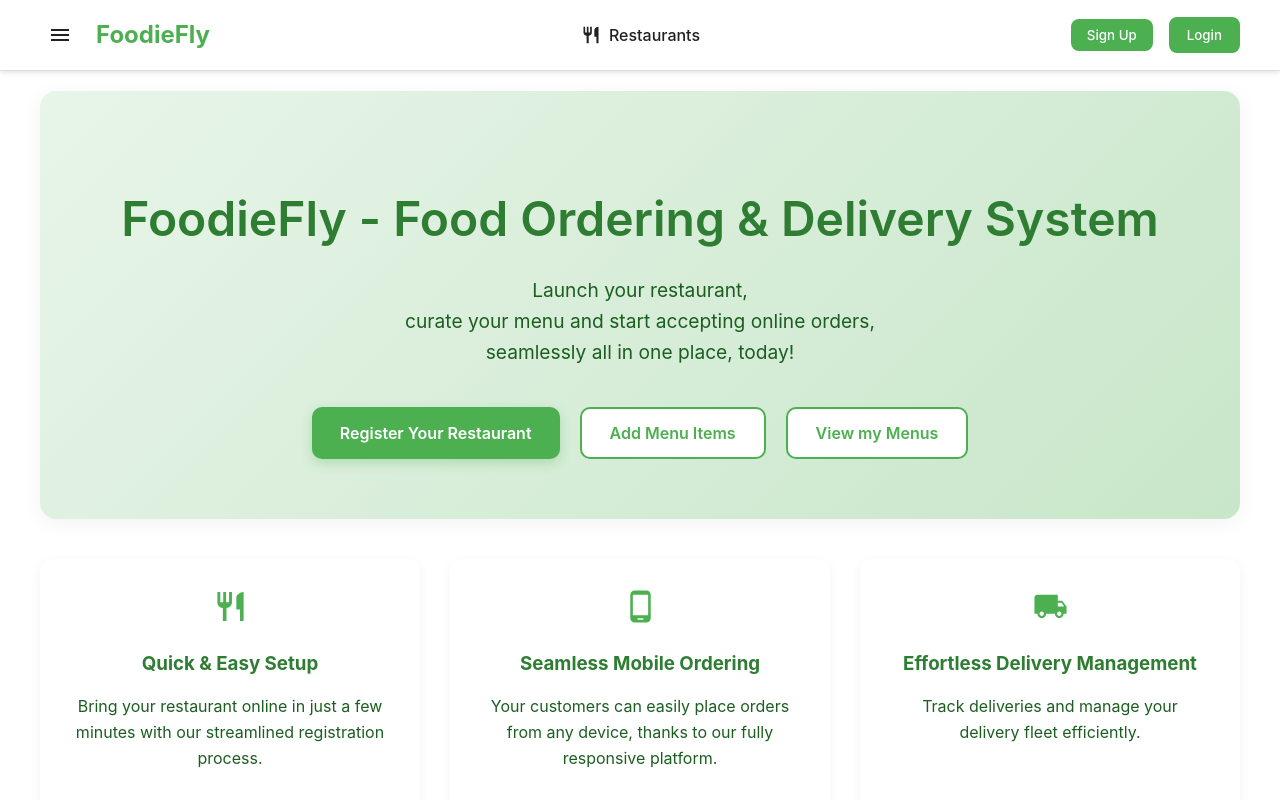
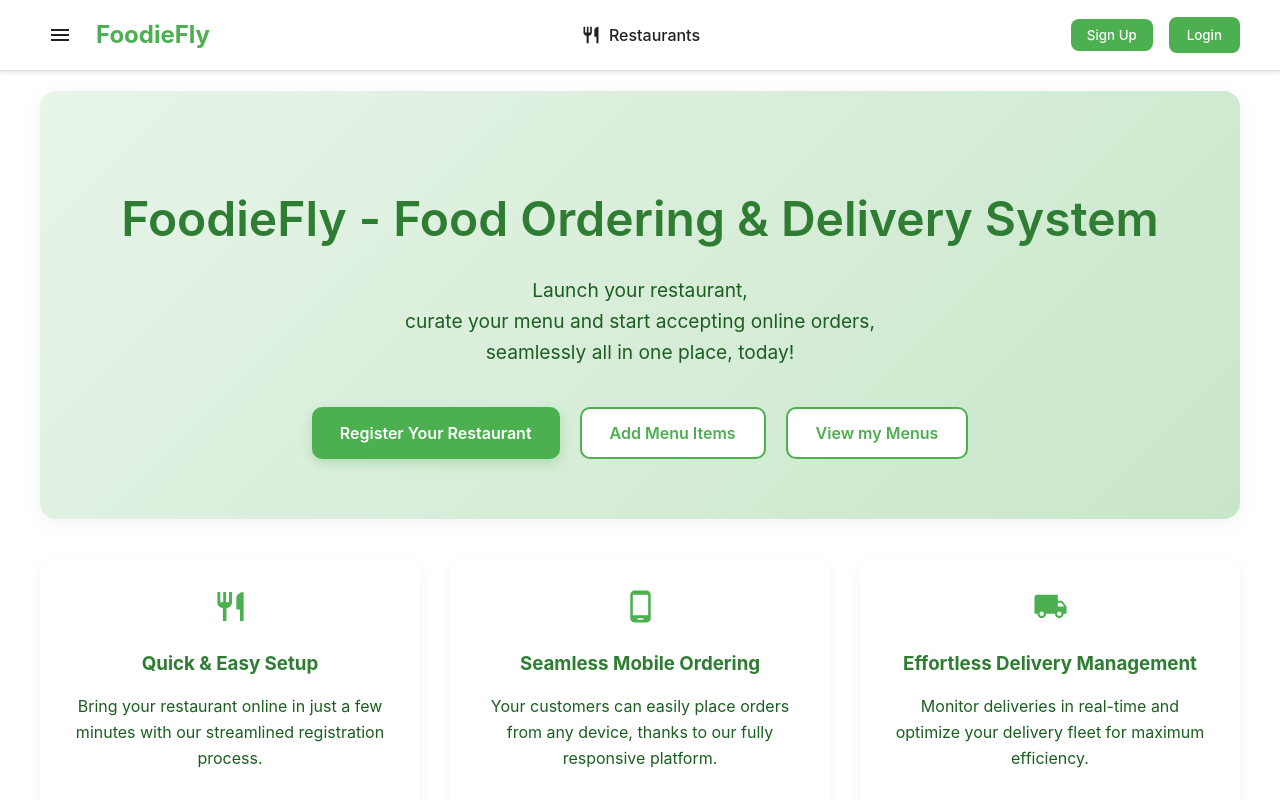
Before and after one commit to JordanCJ7/FoodieFly, a React (Create React App) app in the folder frontend/: page /restaurant-home in a window 1280 px wide. Shown: the top 800 px of the page. Built offline with nearby package versions, Linux system fonts and the light colour scheme.

Commit message:
Update Home.js

```diff
--- a/frontend/src/pages/RestaurantAdmin/home/Home.js
+++ b/frontend/src/pages/RestaurantAdmin/home/Home.js
@@ -116,7 +116,7 @@ function Home() {
             <LocalShippingIcon fontSize="large" />
           </div>
           <h3>Effortless Delivery Management</h3>
-          <p>Track deliveries and manage your delivery fleet efficiently.</p>
+          <p>Monitor deliveries in real-time and optimize your delivery fleet for maximum efficiency.</p>
         </div>
       </div>
       <div className="registration-status">
```
